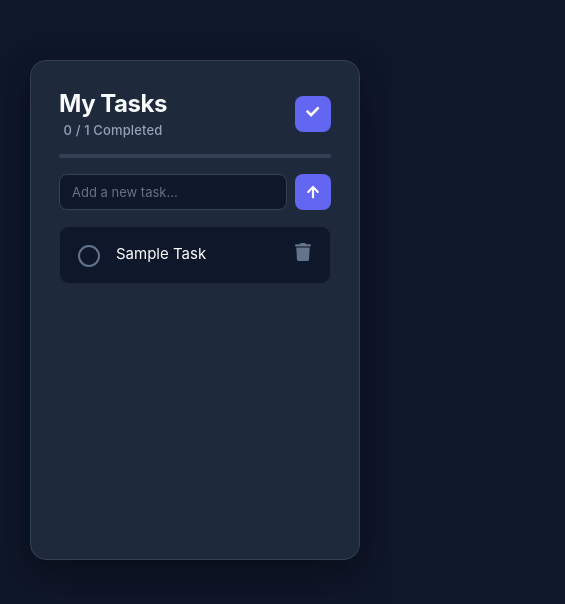
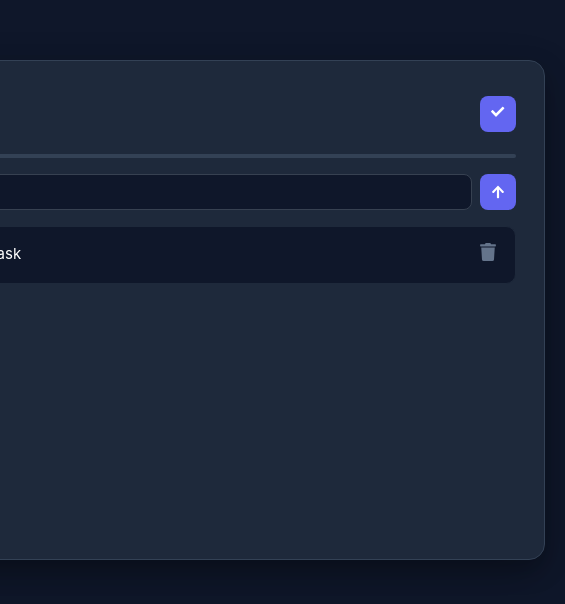
Before and after one commit to Junaid-akhter/React-ToDoApp, a React (Vite) app: page / in a window 390 px wide. Shown: the part 132-736 px from the top of the page, 565 px wide, since content can reach past the window. Built offline with nearby package versions, Linux system fonts and the light colour scheme.

Commit message:
fix phoneView WidthToDoList.css

```diff
--- a/src/components/Todo/ToDoList.css
+++ b/src/components/Todo/ToDoList.css
@@ -20,7 +20,8 @@ body{
 }
 
 .todo-app{
-    width: 100%;
+    width: 700px;
+    max-width: 100%;
     min-height: 500px;
 
     background:#1e293b;
```
